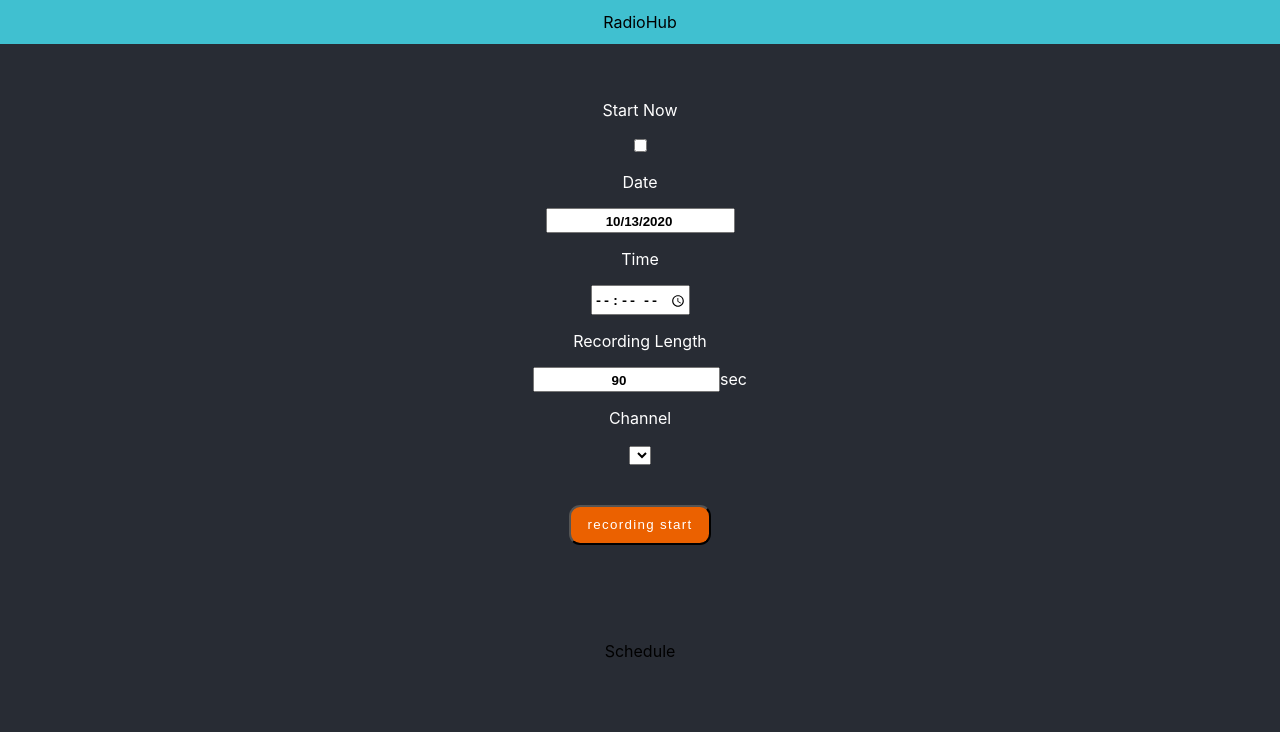
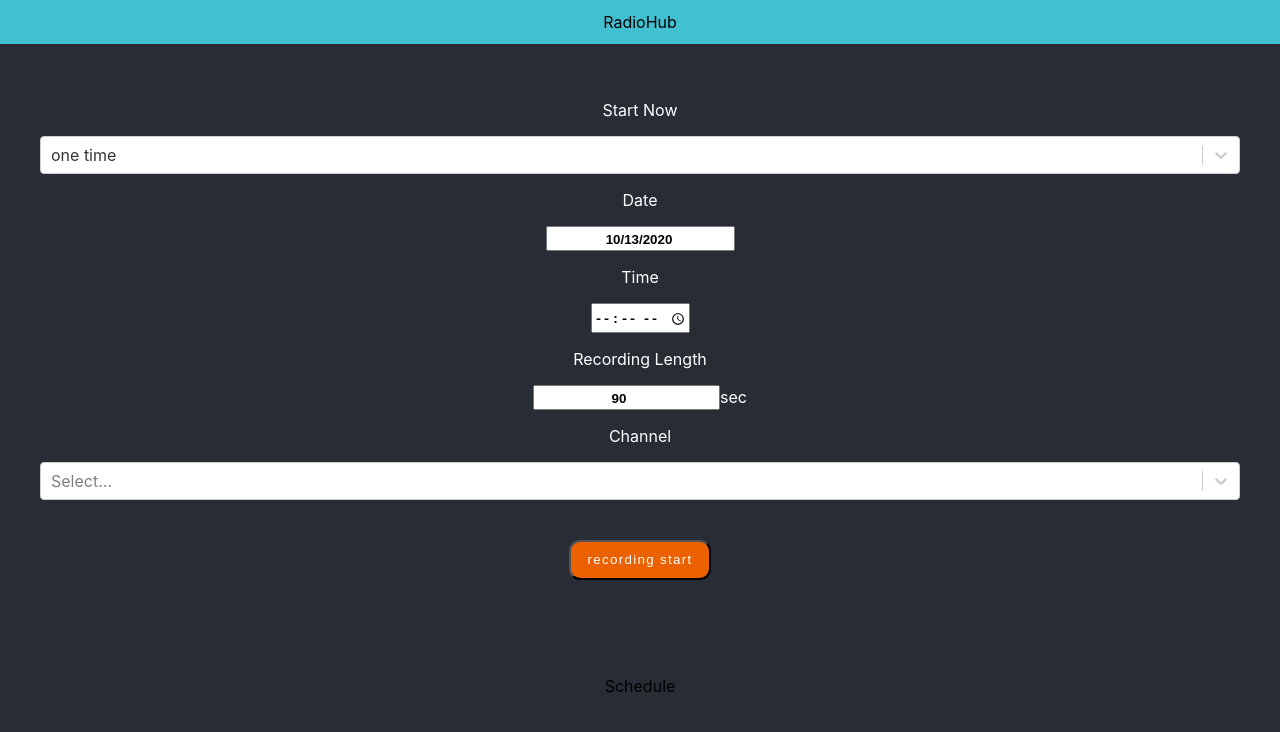
Before and after one commit to kaepa3/RadioHub, a React (Create React App) app in the folder frontend/: page / in a window 1280 px wide. Shown: the top 732 px of the page. Built offline with nearby package versions, Linux system fonts and the light colour scheme; no server answers.

Commit message:
selecterの変更

```diff
--- a/frontend/package.json
+++ b/frontend/package.json
@@ -11,12 +11,14 @@
     "@types/react": "^16.9.51",
     "@types/react-datepicker": "^3.1.1",
     "@types/react-dom": "^16.9.0",
+    "@types/react-select": "^3.0.22",
     "axios": "^0.20.0",
     "react": "^16.13.1",
     "react-datepicker": "^3.2.2",
     "react-dom": "^16.13.1",
     "react-native-xml2js": "^1.0.3",
     "react-scripts": "3.4.3",
+    "react-select": "^3.1.0",
     "redux": "^4.0.5",
     "typescript": "~3.7.2",
     "xml-js": "^1.6.11"
--- a/frontend/src/App.tsx
+++ b/frontend/src/App.tsx
@@ -2,12 +2,19 @@ import React from 'react';
 import './App.css';
 import DatePicker from "react-datepicker"
 import "react-datepicker/dist/react-datepicker.css"
+import Select, { ValueType } from 'react-select'
 
 var parser = require('xml-js');
 
+
+const rec_types = [
+  { value: 'one_time', label: 'one time' },
+  { value: 'now', label: 'now' },
+  { value: 'schedule', label: 'schedule' },
+]
 interface Props {
   day: Date
-  is_now: boolean
+  rec_type: typeof rec_types[0]
 }
 
 class App extends React.Component<{}, Props> {
@@ -15,9 +22,8 @@ class App extends React.Component<{}, Props> {
     super(prop)
     this.state = {
       day: new Date(),
-      is_now: false,
+      rec_type: rec_types[0]
     }
-    this.handleIsNow = this.handleIsNow.bind(this)
   }
 
   componentDidMount() {
@@ -43,14 +49,14 @@ class App extends React.Component<{}, Props> {
         return response.body?.getReader().read()
       })
       .then(function(response) {
-        var xml = (new TextDecoder()).decode(response?.value)
-        var options = { ignoreComment: true, alwaysChildren: true };
-        var data = parser.xml2js(xml, options)['elements'][0]['elements']
+        const xml = (new TextDecoder()).decode(response?.value)
+        const options = { ignoreComment: true, alwaysChildren: true };
+        const data = parser.xml2js(xml, options)['elements'][0]['elements']
 
         console.log(data[0])
-        var list = document.getElementById('channel');
+        const list = document.getElementById('channel');
         data.forEach((v: any) => {
-          var name = v.elements[0].elements[0]['text']
+          const name = v.elements[0].elements[0]['text']
           let option = document.createElement('option');
           option.innerHTML = name;
           list?.appendChild(option);
@@ -63,21 +69,8 @@ class App extends React.Component<{}, Props> {
   }
 
   private handleClick = () => {
-    const chan: HTMLInputElement = document.getElementById('channel') as HTMLInputElement;
-    const start_time: HTMLInputElement = document.getElementById('start_time') as HTMLInputElement;
-    const is_now: HTMLInputElement = document.getElementById('is_now') as HTMLInputElement;
-    const rec_minute: HTMLInputElement = document.getElementById('rec_minute') as HTMLInputElement;
-    const datepicker: HTMLInputElement = document.getElementById('datepicker') as HTMLInputElement;
-    var text = JSON.stringify({
-      date: datepicker?.value,
-      channel: chan?.value,
-      start: start_time?.value,
-      is_now: is_now?.value,
-      rec_minute: rec_minute?.value,
-
-    })
+    const text = this.createRequestInfo()
     console.log(text)
-
     fetch('/rec', {
       method: 'POST',
       headers: {
@@ -86,13 +79,25 @@ class App extends React.Component<{}, Props> {
       body: text
     })
   }
+  createRequestInfo() {
+    const chan: HTMLInputElement = document.getElementById('channel') as HTMLInputElement;
+    const start_time: HTMLInputElement = document.getElementById('start_time') as HTMLInputElement;
+    const rec_minute: HTMLInputElement = document.getElementById('rec_minute') as HTMLInputElement;
+    const datepicker: HTMLInputElement = document.getElementById('datepicker') as HTMLInputElement;
+    return JSON.stringify({
+      date: datepicker?.value,
+      channel: chan?.value,
+      start: start_time?.value,
+      rec_type: this.state.rec_type,
+      rec_minute: rec_minute?.value,
+    })
+  }
   private handleChange = (d: any) => {
-    console.log("change")
     this.setState({ day: d })
   }
-  handleIsNow() {
-    this.setState({ is_now: !this.state.is_now })
-    console.log(this.state.is_now)
+  handleTypeChange = (tp: ValueType<{ value: string, label: string }>) => {
+    const v = tp as { value: string, label: string }
+    this.setState({ rec_type: v })
   }
   render() {
     return (
@@ -101,8 +106,8 @@ class App extends React.Component<{}, Props> {
         <div className='content'>
           <div className='operation'>
             <p>Start Now</p>
-            <input type="checkbox" id="is_now" checked={this.state.is_now} onChange={this.handleIsNow} />
-            <div className='datetime' style={{ display: this.state.is_now ? 'none' : '' }}>
+            <Select id="rec_type" onChange={this.handleTypeChange} options={rec_types} value={this.state.rec_type} defaultValue={rec_types[0]} />
+            <div className='datetime' style={{ display: this.state.rec_type.value !== 'now' ? '' :'none' }}>
               <p>Date</p>
               <DatePicker className="datepicker" id="datepicker"
                 onChange={this.handleChange}
@@ -116,7 +121,7 @@ class App extends React.Component<{}, Props> {
             </div>
             <div>
               <p> Channel </p>
-              <select id="channel"></select>
+              <Select id="channel" />
             </div>
             <div className='register'>
               <button onClick={this.handleClick}>recording start</button>
```
Also changed, not shown: 1 other file (tests, documents, lock files or other folders).
